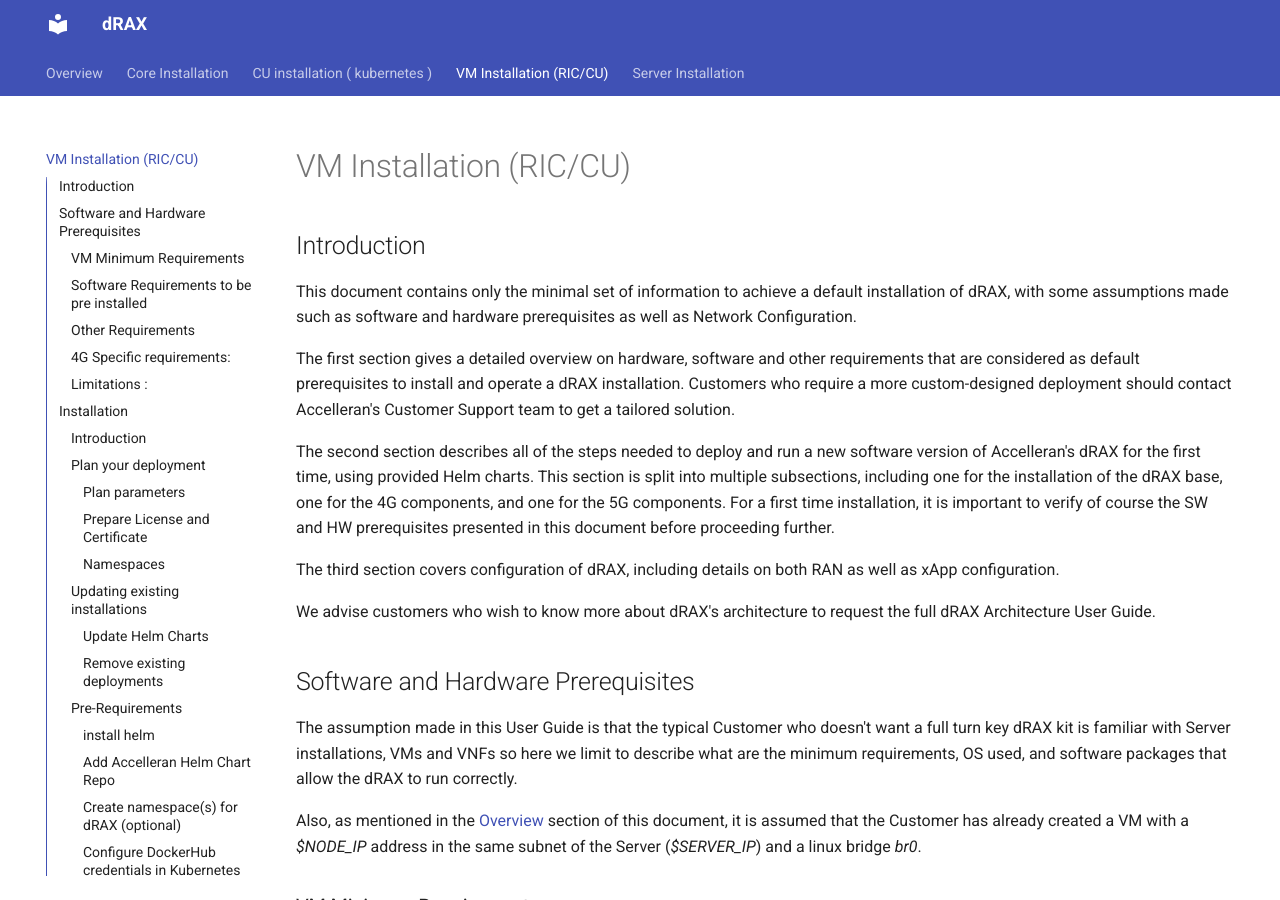
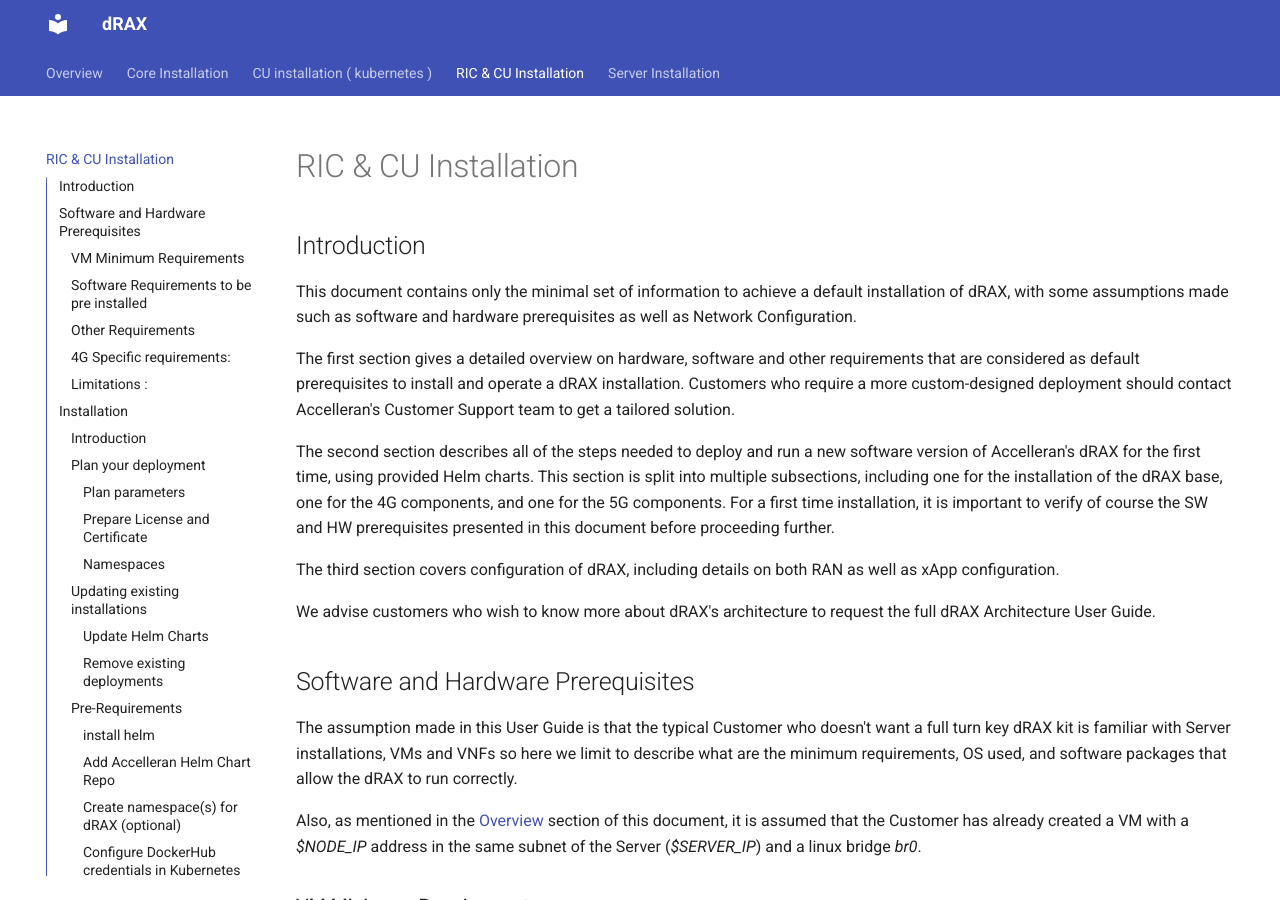
Before and after one commit to accelleran/drax-docs, an MkDocs documentation site: the page built from docs/drax-install/index.md, in a window 1280 px wide and 900 px high. Built offline with MkDocs 1.6.1 and Material for MkDocs 9.7.7, drawn with Linux system fonts in a browser that asks for light colours; the version menu is left out.

```diff
--- a/docs/drax-install/index.md
+++ b/docs/drax-install/index.md
@@ -1,4 +1,4 @@
-# VM Installation (RIC/CU)
+# RIC & CU Installation
 
 ## Introduction
 
```
